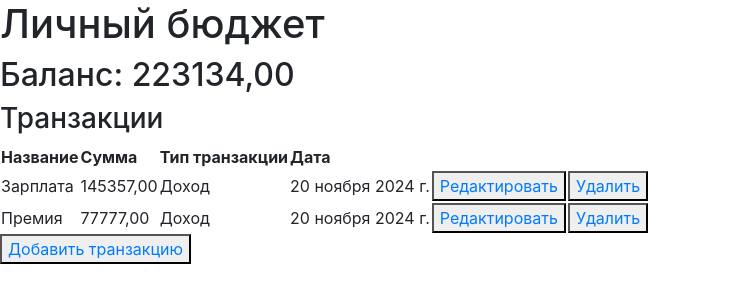
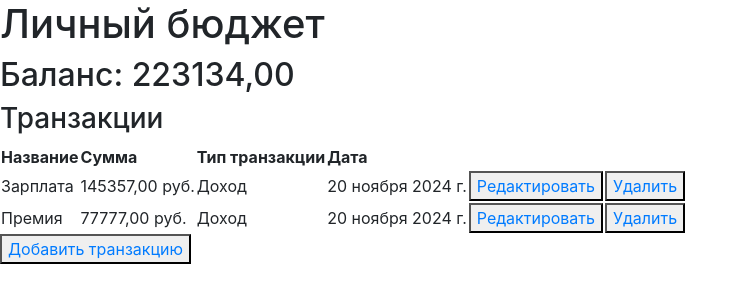
Before and after one commit to AA22-Gi/urban_university_my_money_django, a Django app: page / in a window 1280 px wide. Shown: the top 303 px of the page, without its empty margins (0-748 px from the left). Run offline with Django 5.2, Linux system fonts and the light colour scheme; data comes from the database, SQL or seed files in the repository; some libraries are stand-ins or nearby versions.

```diff
--- a/my_money/templates/budget_html/transaction_dashboard.html
+++ b/my_money/templates/budget_html/transaction_dashboard.html
@@ -22,7 +22,7 @@
         {% for transaction in context.all_transactions %}
         <tr>
             <td>{{ transaction }}</td>
-            <td>{{ transaction.amount }}</td>
+            <td>{{ transaction.amount }} руб.</td>
             <td>{{ transaction.get_transaction_type_display }}</td>
             <td>{{ transaction.date }}</td>
             <td><button><a href="{% url 'edit_transaction' transaction.id %}">Редактировать</a></button></td>
```
